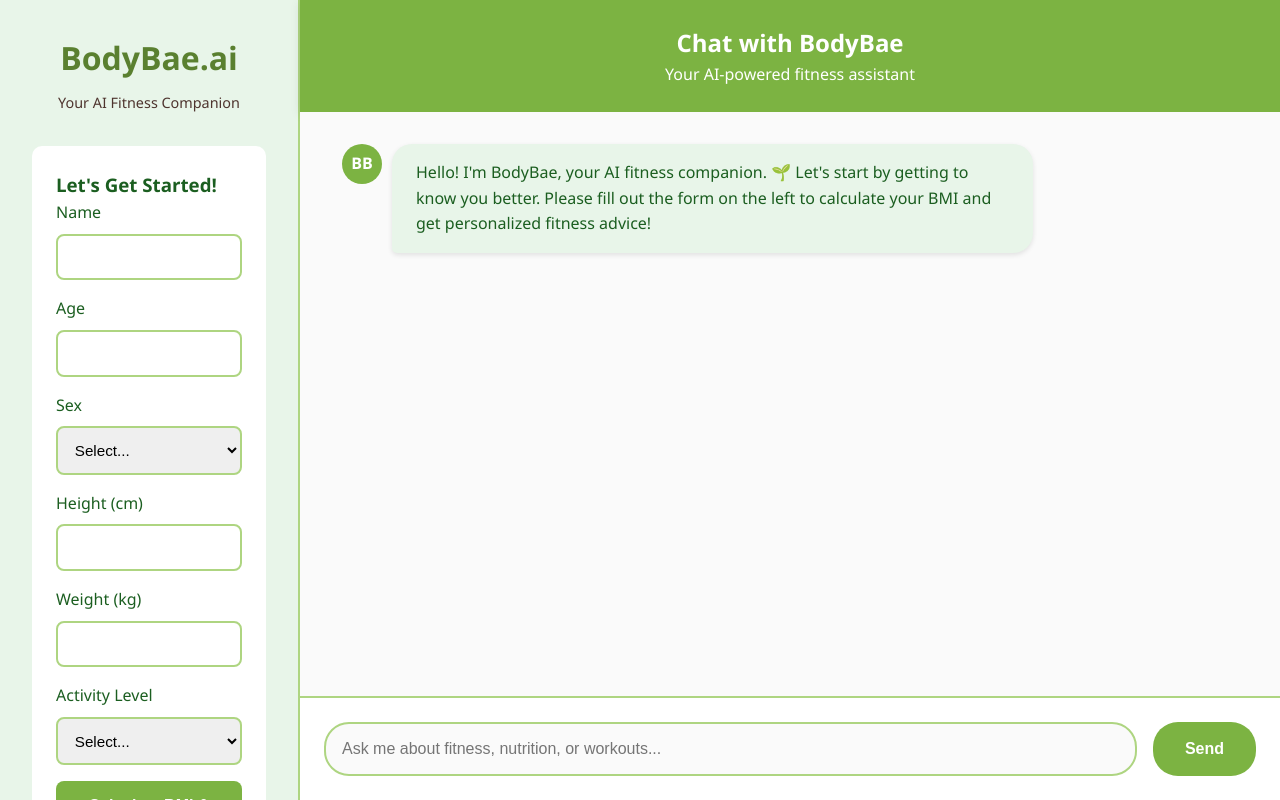
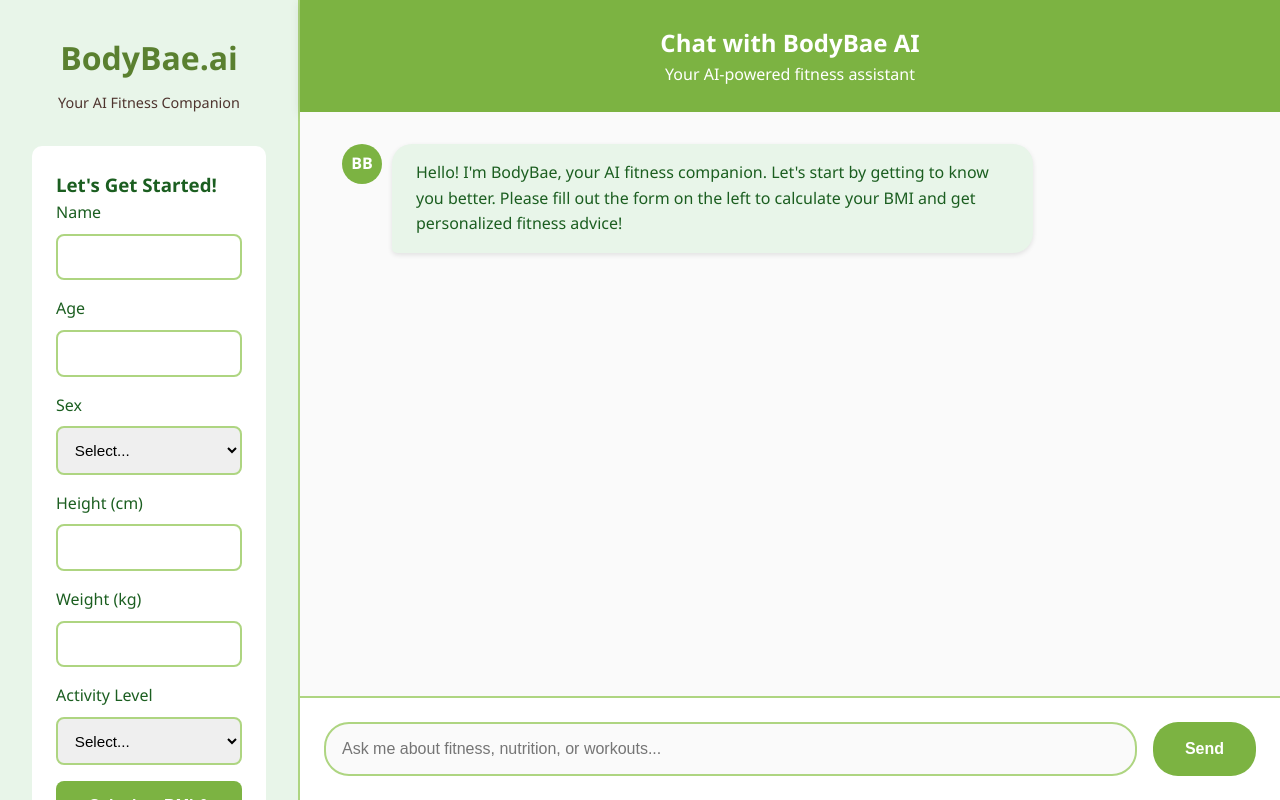
Before and after one commit to architadhande/BodyBae.ai, a plain HTML site: page bodybae_frontend.html in a window 1280 px wide. Drawn offline with Linux system fonts and the light colour scheme; no server answers.

Commit message:
Update bodybae_frontend.html

```diff
--- a/bodybae_frontend.html
+++ b/bodybae_frontend.html
@@ -520,7 +520,7 @@
         <!-- Main Chat Area -->
         <div class="main-content">
             <div class="chat-header">
-                <h2>Chat with BodyBae</h2>
+                <h2>Chat with BodyBae AI</h2>
                 <p>Your AI-powered fitness assistant</p>
             </div>
 
@@ -528,7 +528,7 @@
                 <div class="message bot">
                     <div class="message-avatar">BB</div>
                     <div class="message-content">
-                        Hello! I'm BodyBae, your AI fitness companion. 🌱 Let's start by getting to know you better. Please fill out the form on the left to calculate your BMI and get personalized fitness advice!
+                        Hello! I'm BodyBae, your AI fitness companion. Let's start by getting to know you better. Please fill out the form on the left to calculate your BMI and get personalized fitness advice!
                     </div>
                 </div>
             </div>
```
